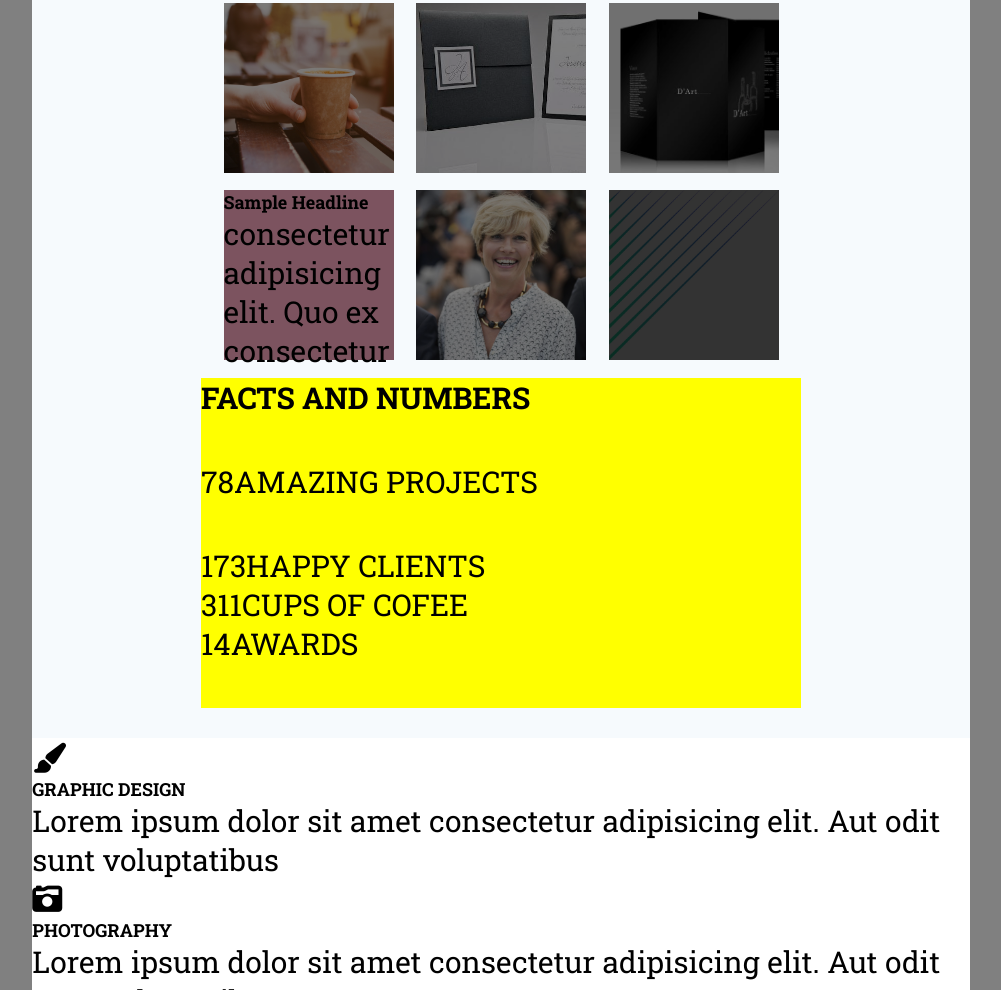
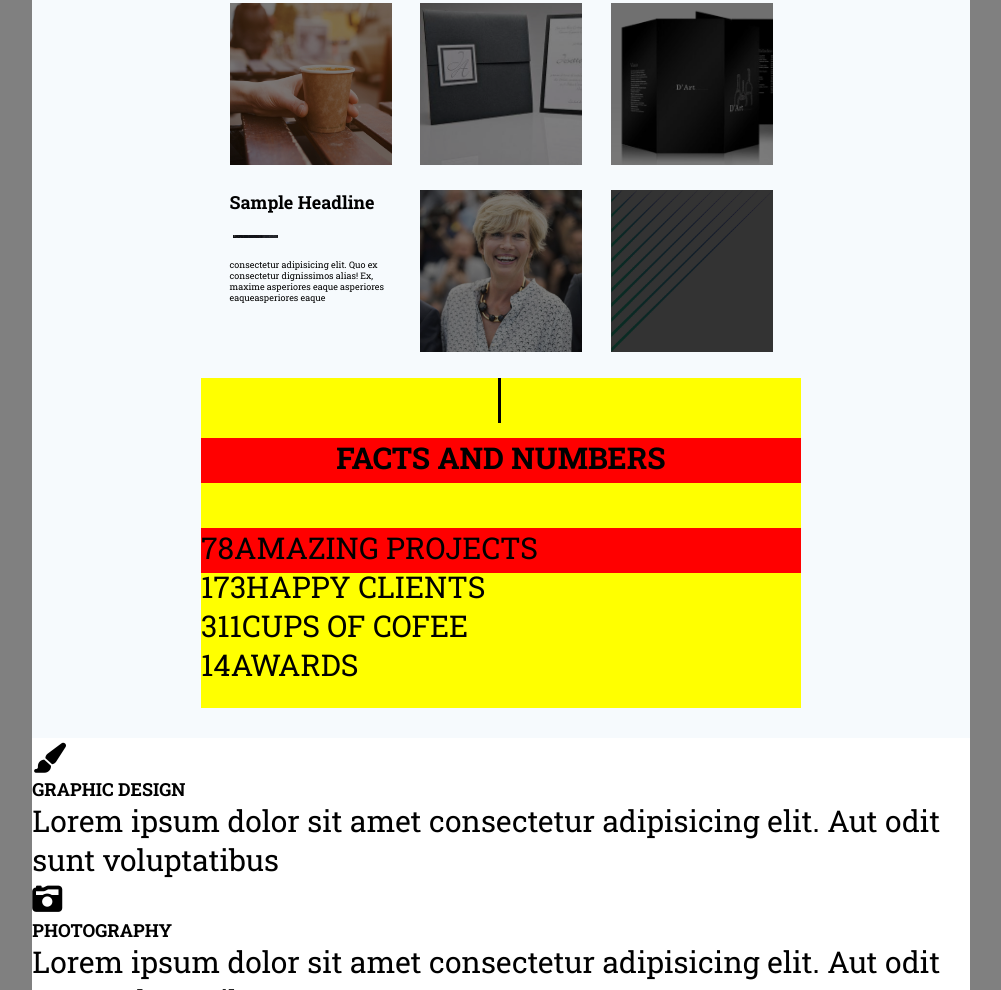
Before and after one commit to adanmarin/kodemia, a plain HTML site: page 01Maquetado/08RetoCreativeDigitalAgency/index.html in a window 1280 px wide. Shown: the part 2350-3340 px from the top of the page, without its empty margins (139-1140 px from the left). Drawn offline with Linux system fonts and the light colour scheme; a web font is replaced by a local one.

Commit message:
acrualizando

```diff
--- a/01Maquetado/08RetoCreativeDigitalAgency/css/styles.css
+++ b/01Maquetado/08RetoCreativeDigitalAgency/css/styles.css
@@ -309,6 +309,7 @@ h3{
     margin: 0 auto;
     display: flex;
     flex-direction: column;
+
 }
 
 .set_9img  div article:nth-child(1)
@@ -328,12 +329,13 @@ h3{
     display: flex;
     flex-direction: row;
     flex-wrap: wrap;
+    justify-content:space-around;
 
 }
 .set_9img  div article:nth-child(1) > div
 {
-    width: 5.666666666666667rem;
-    height: 5.666666666666667rem;
+    width: 5.4rem;
+    height: 5.4rem;
     background-color: #7C535F;
 }
 .set_9img  div article:nth-child(1)  div:nth-child(1)
@@ -393,6 +395,27 @@ h3{
 .set_9img  div article:nth-child(1)  div:nth-child(10)
 {
    color: #000;
+   background-color: #F6FAFD;
+   position: relative;
+}
+.set_9img  div article:nth-child(1)  div:nth-child(10) h3
+{
+   font-size: .6rem;
+}
+.set_9img  div article:nth-child(1)  div:nth-child(10) div
+{
+    position: absolute;
+   width:0.1rem ;
+   height: 1.5rem;
+   transform:rotate(90deg);
+   left: .8rem;
+}
+.set_9img  div article:nth-child(1)  div:nth-child(10) p
+{
+   position: absolute;
+   font-size: .3rem;
+   margin-top: 1.5rem;
+
 }
 .set_9img  div article:nth-child(1)  div:nth-child(11)
 {
@@ -408,3 +431,32 @@ h3{
     filter: brightness(.2);
 
 }
+.set_9img div article:nth-child(2) {
+    position: relative;
+    display: flex;
+}
+.set_9img div article:nth-child(2) > div:nth-child(1){
+    position: absolute;
+    width: 0.1rem;
+    height: 1.5rem;
+    right: 50%;
+    background-color: black;
+
+}
+.set_9img div article:nth-child(2) > div:nth-child(2){
+    position: absolute;
+    width: 100%;
+    height: 1.5rem;
+    top: 2rem;
+    background-color: red;
+    text-align: center;
+
+}
+.set_9img div article:nth-child(2) > div:nth-child(3){
+    position: absolute;
+    width: 100%;
+    height: 1.5rem;
+    top: 5rem;
+    background-color: red;
+
+}
--- a/01Maquetado/08RetoCreativeDigitalAgency/index.html
+++ b/01Maquetado/08RetoCreativeDigitalAgency/index.html
@@ -132,8 +132,8 @@
           <div></div>
           <div></div>
           <div></div>
-          <div><h3>Sample Headline</h3><p>consectetur adipisicing elit. Quo ex consectetur dignissimos
-            alias! Ex, maxime asperiores eaque</p></div>
+          <div><h3>Sample Headline</h3><div></div><p>consectetur adipisicing elit. Quo ex consectetur dignissimos
+            alias! Ex, maxime asperiores eaque asperiores eaqueasperiores eaque</p></div>
           <div></div>
           <div></div>
         </article>
@@ -141,10 +141,12 @@
           <div class="set_9img_barra"></div>
           <div><h2>FACTS AND NUMBERS</h2>
           </div>
+          <div>
           <div><span>78</span><span>AMAZING PROJECTS</span></div>
           <div><span>173</span><span>HAPPY CLIENTS</span</div>
           <div><span>311</span><span>CUPS OF COFEE</span</div>
           <div><span>14</span><span>AWARDS</span></div>
+        </div>
         </article>
         </div>
       </section>
```
